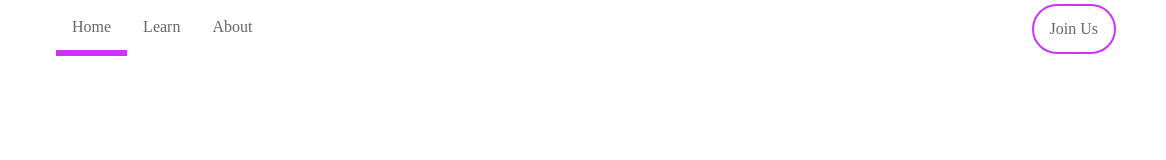
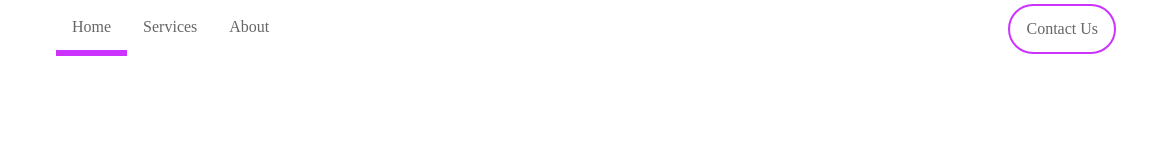
Before and after one commit to devgustavo1/Basic-Web-Project-HTML-CSS, a plain HTML site: page index.html in a window 1280 px wide. Shown: the full height of the page, 114-1280 px from the left. Drawn offline with Linux system fonts and the light colour scheme.

Commit message:
services

```diff
--- a/index.html
+++ b/index.html
@@ -9,9 +9,9 @@
 <ul>
   <li><img id = logo src="logo.png"></li>
   <li><a class="active first left" href="index.html">Home</a></li>
-  <li><a class = left href="learn.html">Learn</a></li>
+  <li><a class = left href="services.html">Services</a></li>
   <li><a class = left href="about.html">About</a></li>
-  <li class = "right"><a href="join.html">Join Us</a></li>
+  <li class = "right"><a href="contact.html">Contact Us</a></li>
 </ul>
 
 </body>
```
